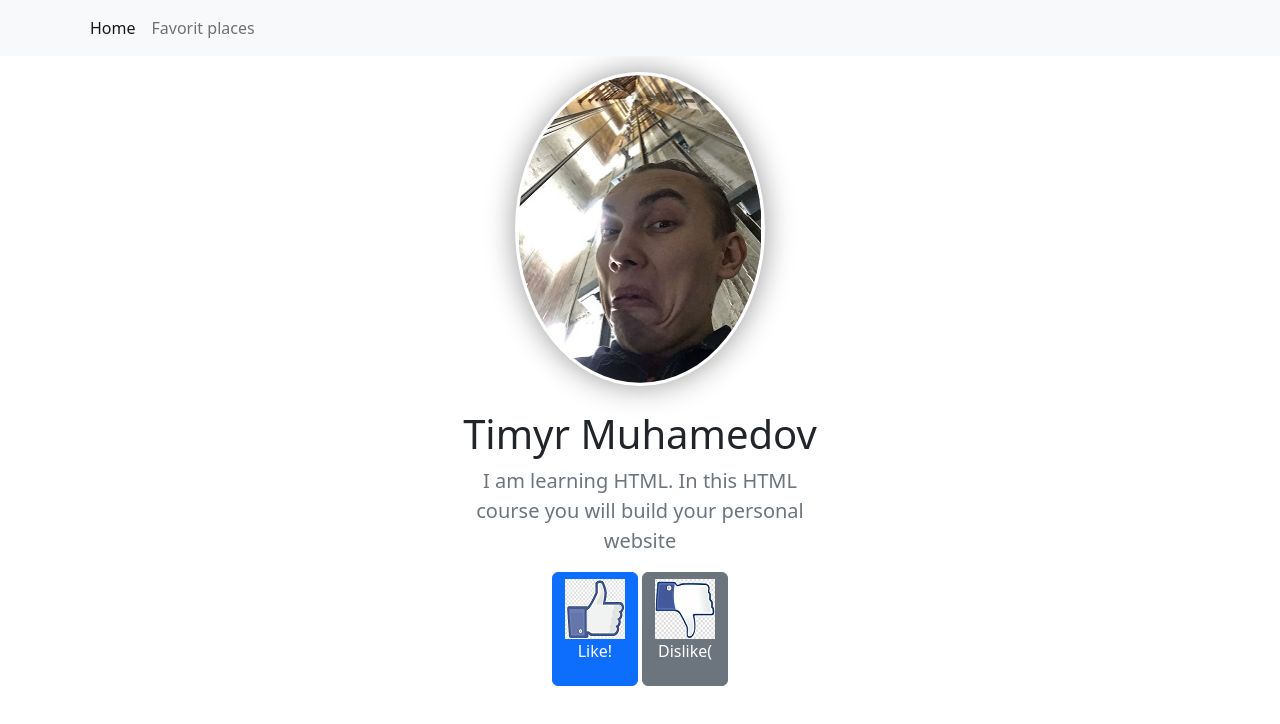
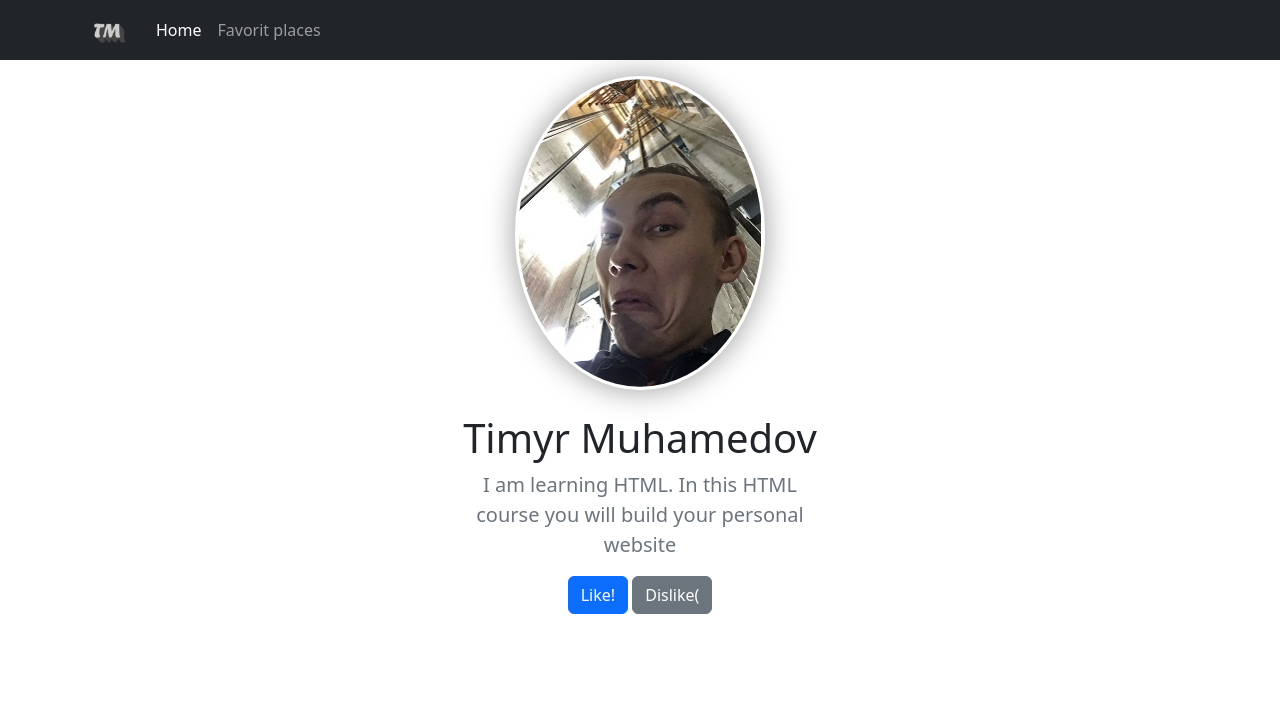
Before and after one commit to Frexl/First-portfolio, a plain HTML site: page index.html in a window 1280 px wide. Drawn offline with nearby package versions, Linux system fonts and the light colour scheme.

Commit message:
add logo, del lk/dis img

```diff
--- a/index.html
+++ b/index.html
@@ -24,9 +24,11 @@
     <title>My portfolio</title>
   </head>
   <body>
-    <nav class="navbar navbar-expand-lg bg-light">
+    <nav class="navbar navbar-expand-lg navbar-dark bg-dark">
       <div class="container">
-        <!-- <a class="navbar-brand" href="#">Navbar</|a> -->
+        <a class="navbar-brand p-0" href="/">
+          <img src="images\TM.png" alt="logo" width="50" />
+        </a>
         <button
           class="navbar-toggler"
           type="button"
@@ -64,16 +66,14 @@
             target="_blank"
             class="btn btn-primary"
           >
-            <img src="images/like.png" alt="set like" />
-            <p>Like!</p>
+            Like!
           </a>
           <a
             href="https://avatars.steamstatic.com/a6cf387963931e4f652423df4309b650b3bd10a7_full.jpg"
             target="_blank"
             class="btn btn-secondary"
           >
-            <img src="images/dislike.png" alt="set dislike" />
-            <p>Dislike(</p>
+            Dislike(
           </a>
         </div>
       </div>
```
Also changed, not shown: images/TM.png (added), images/dislike.png (deleted), images/like.png (deleted).
